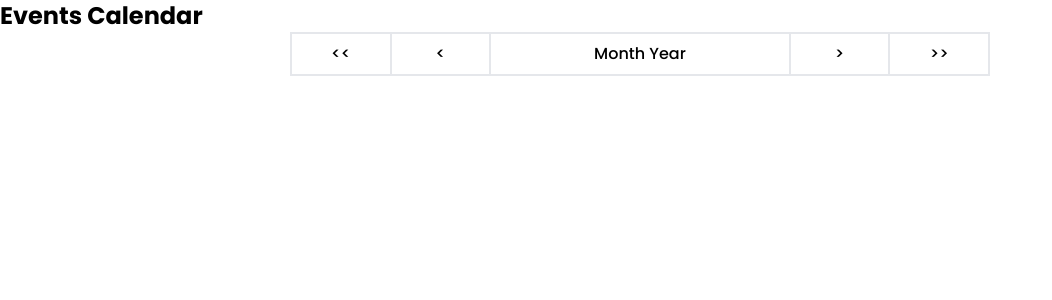
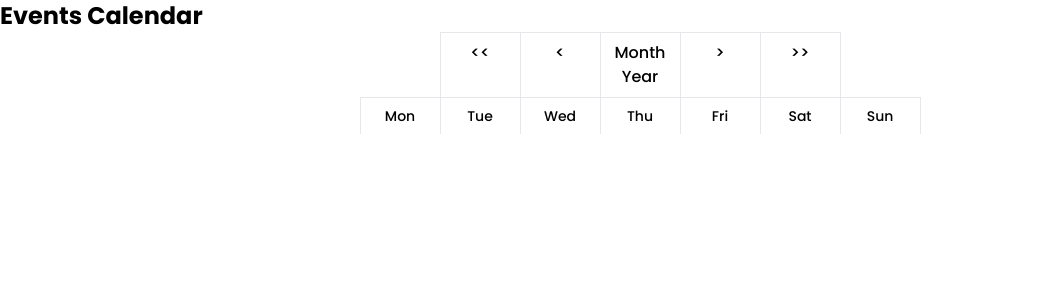
Before and after one commit to marcelamejiao/Event-Calendar, a React (Vite) app: page / in a window 1280 px wide. Shown: the top 300 px of the page, without its empty margins (0-1052 px from the left). Built offline with nearby package versions, Linux system fonts and the light colour scheme.

Commit message:
update styling using rem instead of px and modify the borders

```diff
--- a/src/components/CalendarCell/CalendarCell.tsx
+++ b/src/components/CalendarCell/CalendarCell.tsx
@@ -7,7 +7,7 @@ interface Props extends React.PropsWithChildren {
 const CalendarCell: React.FC<Props> = ({className, children}) => {
 
 	return (
-		<div className={clsx("w-[100px] border p-2",className)}>
+		<div className={clsx("w-[5rem] border-l p-2",className)}>
 			{children}
 		</div>
 	)
--- a/src/components/CalendarHeader/CalendarHeader.tsx
+++ b/src/components/CalendarHeader/CalendarHeader.tsx
@@ -3,10 +3,10 @@ import CalendarCell from "../CalendarCell/CalendarCell";
 const CalendarHeader = () => {
 
 	return (
-		<div className="w-[700px] border flex justify-center text-center">
+		<div className="border-t border-r flex justify-center text-center">
 			<CalendarCell>{"<<"}</CalendarCell>
 			<CalendarCell>{"<"}</CalendarCell>
-			<CalendarCell className="w-[301px]">Month Year</CalendarCell>
+			<CalendarCell className="w-[15rem]">Month Year</CalendarCell>
 			<CalendarCell>{">"}</CalendarCell>
 			<CalendarCell>{">>"}</CalendarCell>
 		</div>
--- a/src/container/MonthCalendar/MonthCalendar.tsx
+++ b/src/container/MonthCalendar/MonthCalendar.tsx
@@ -1,9 +1,11 @@
 import CalendarHeader from "../../components/CalendarHeader/CalendarHeader";
+import DaysOfWeekLabel from "../../components/DaysOfWeekLabel/DaysOfWeekLabel";
 
 const MonthCalendar = () => {
 	return (
-		<div className="flex justify-center" >
+		<div className="flex justify-center items-center flex-col" >
 			<CalendarHeader />
+			<DaysOfWeekLabel />
 		</div>
 
 	)
```
